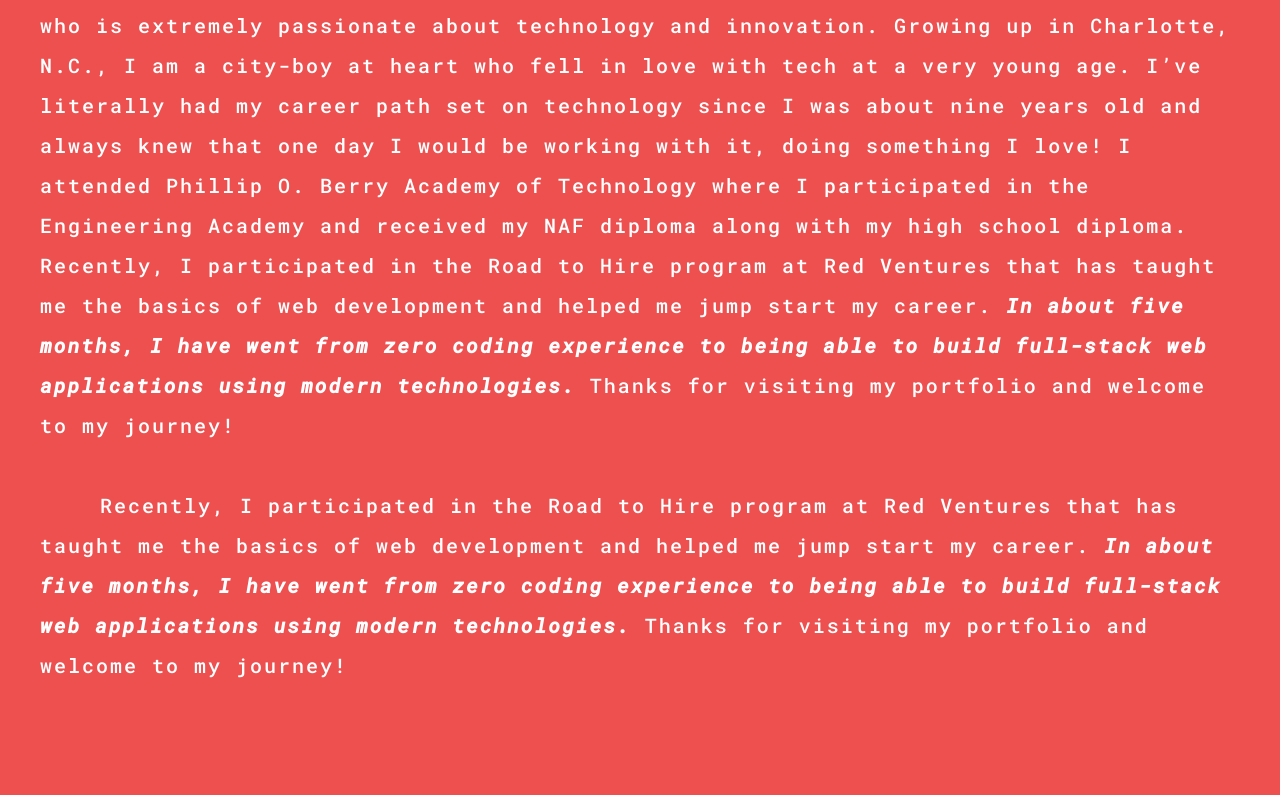
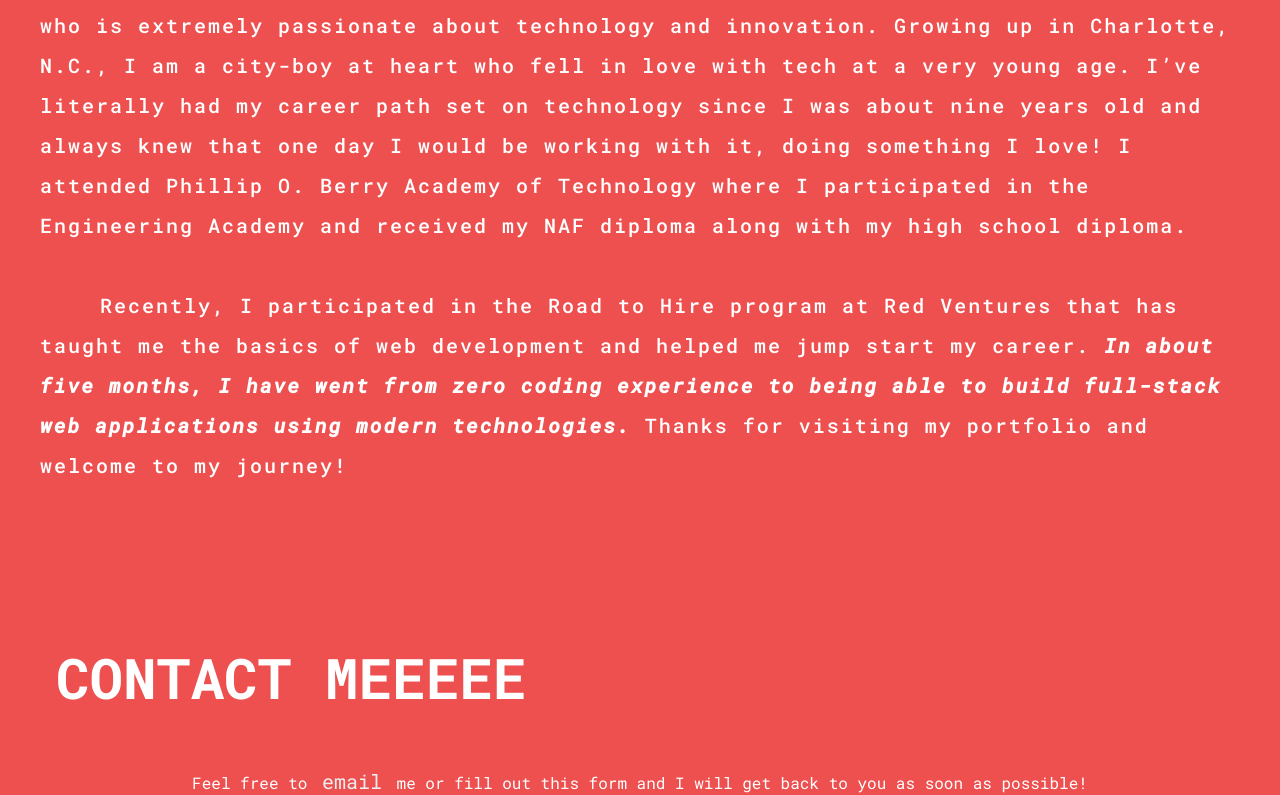
Before and after one commit to Mardotquis/portfolio, a React (Create React App) app: page / in a window 1280 px wide. Shown: the part 3987-4782 px from the top of the page. Built offline with nearby package versions, Linux system fonts and the light colour scheme.

Commit message:
fixed form?

```diff
--- a/src/components/AboutMe/AboutMe.js
+++ b/src/components/AboutMe/AboutMe.js
@@ -8,7 +8,7 @@
             <div className="aboutme_content">
                 <figure className="about_picture_figure">
                     <img src="/img/gatewaymarquis.jpg" alt="" className="rounded_marquis" />
-                    <figcaption className="aboutme__paragraph">Welcome! My name is Marquis Laron Mitchell and I am an young motivated individual who is extremely passionate about technology and innovation. Growing up in Charlotte, N.C., I am a city-boy at heart who fell in love with tech at a very young age. I’ve literally had my career path set on technology since I was about nine years old and always knew that one day I would be working with it, doing something I love! I attended Phillip O. Berry Academy of Technology where I participated in the Engineering Academy and received my NAF diploma along with my high school diploma. Recently, I participated in the Road to Hire program at Red Ventures that has taught me the basics of web development and helped me jump start my career. <span className="important-bold">In about five months, I have went from zero coding experience to being able to build full-stack web applications using modern technologies.</span> Thanks for visiting my portfolio and welcome to my journey!</figcaption>
+                    <figcaption className="aboutme__paragraph">Welcome! My name is Marquis Laron Mitchell and I am an young motivated individual who is extremely passionate about technology and innovation. Growing up in Charlotte, N.C., I am a city-boy at heart who fell in love with tech at a very young age. I’ve literally had my career path set on technology since I was about nine years old and always knew that one day I would be working with it, doing something I love! I attended Phillip O. Berry Academy of Technology where I participated in the Engineering Academy and received my NAF diploma along with my high school diploma. </figcaption>
                     <p className="aboutme__paragraph bottom">Recently, I participated in the Road to Hire program at Red Ventures that has taught me the basics of web development and helped me jump start my career. <span className="important-bold">In about five months, I have went from zero coding experience to being able to build full-stack web applications using modern technologies.</span> Thanks for visiting my portfolio and welcome to my journey!</p>
                 </figure>
 
--- a/src/components/Contact/Contact.js
+++ b/src/components/Contact/Contact.js
@@ -2,8 +2,8 @@
 
 const Contact = () => {
 
-    const submitForm = () => {
-        // e.preventDefault();
+    const submitForm = (e) => {
+        e.preventDefault();
         const firstName = document.querySelector('#firstName').value
             , lastName = document.querySelector('#lastName').value
             , phoneNumber = document.querySelector('#phoneNumber').value
```
